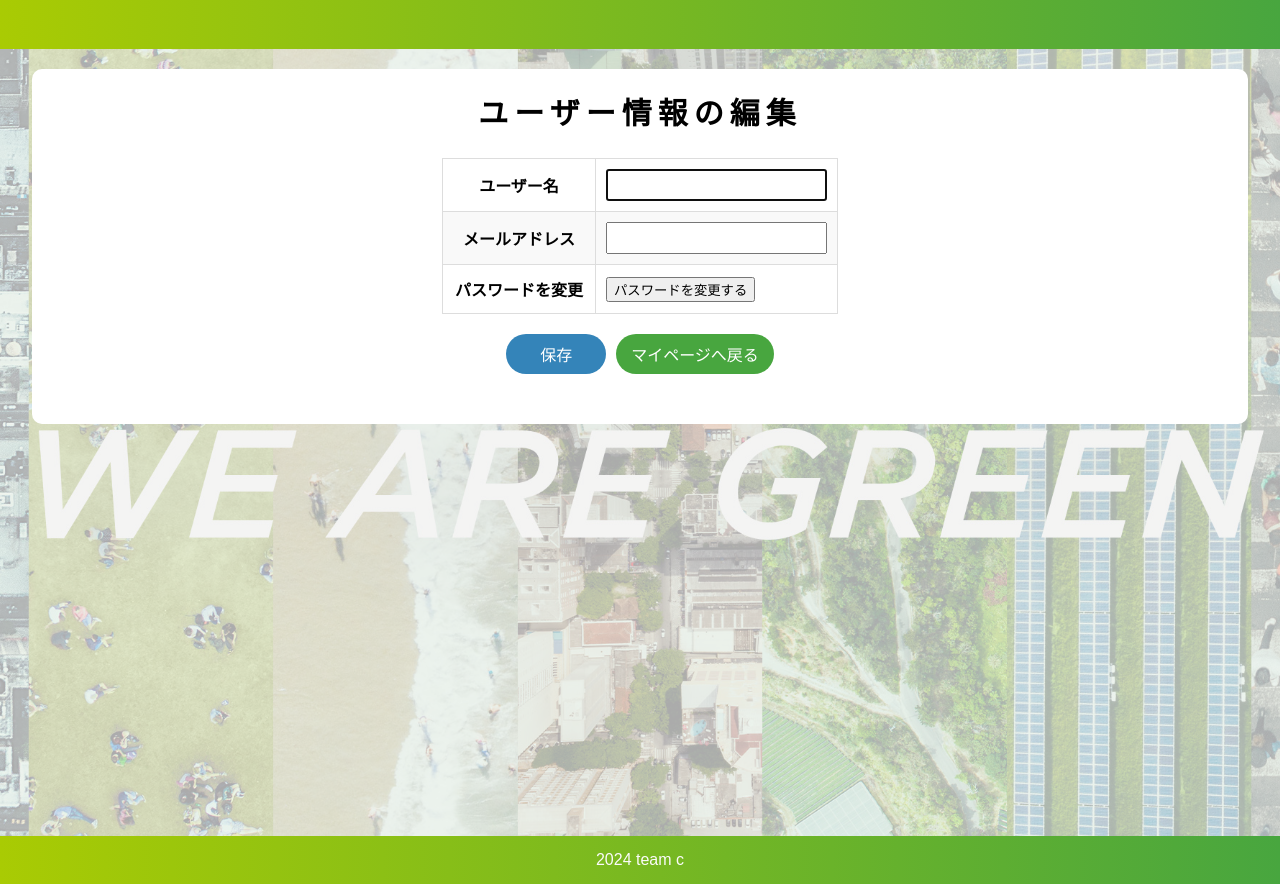
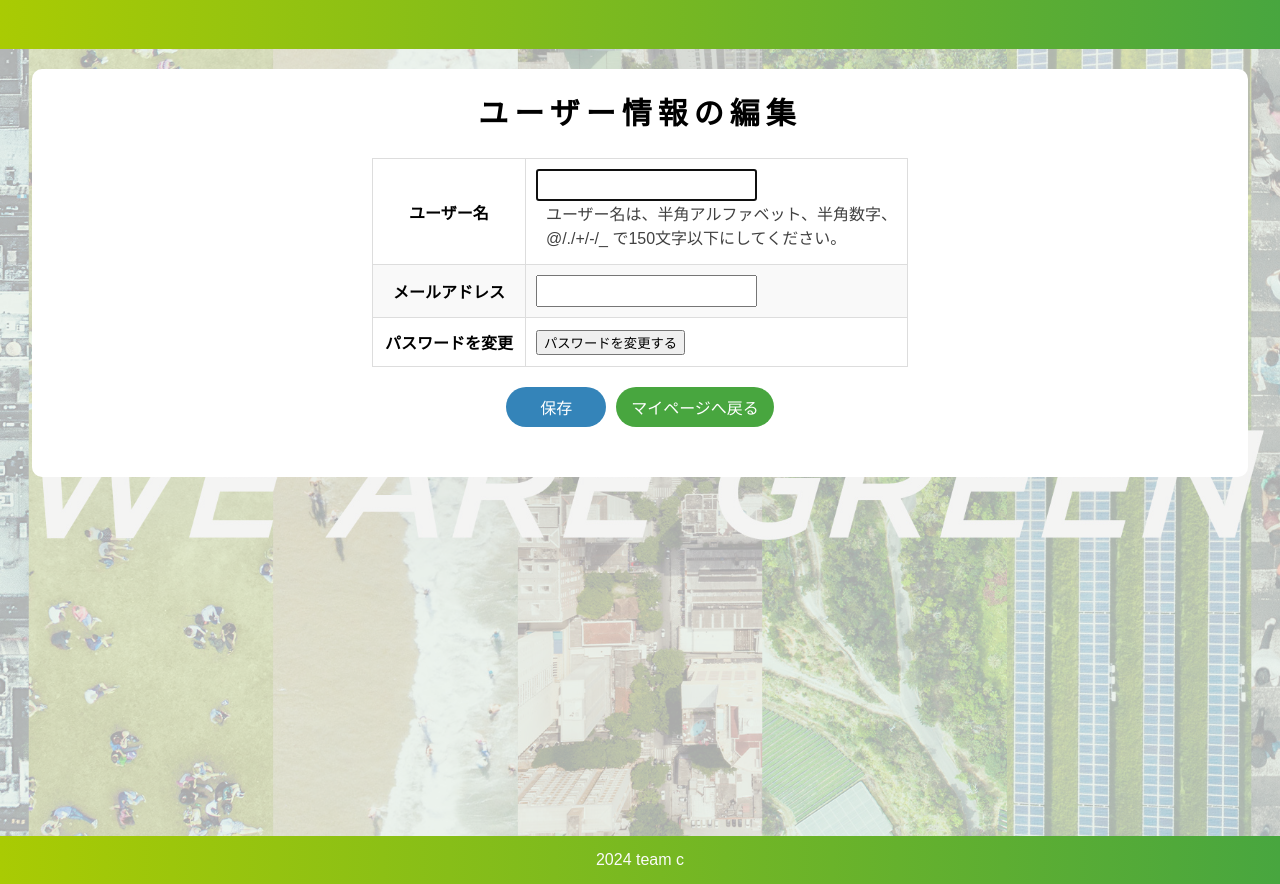
Before and after one commit to yuki-nishizawa/equipment-management-C, a Django app: template templates/users/edit.html in a window 1280 px wide. Shown: the part 51-935 px from the top of the page. Run offline with Django 4.2, Linux system fonts and the light colour scheme; the template is opened without the code that fills it: values that come from a table or form of the project are taken from there, others are empty; parts of the project's set-up code (start-up, migrations or seed data) failed here and were passed over.

```diff
--- a/templates/users/edit.html
+++ b/templates/users/edit.html
@@ -27,6 +27,11 @@
                   {% endfor %}
               </ul>
               {% endif %}
+              <div class="field-info">
+                <p>
+                    ユーザー名は、半角アルファベット、半角数字、<br>@/./+/-/_ で150文字以下にしてください。
+                </p>
+            </div>
           </td>
       </tr>
       <tr>
@@ -98,7 +103,10 @@
                   </tr>
               </table>
               <div class="info">
-                  パスワードを変更すると、自動的にログアウトされます。新しいパスワードで再度ログインしてください。
+                あなたの他の個人情報と似ているパスワードにはできません。<br>
+                パスワードは最低 8 文字以上必要です。<br>
+                よく使われるパスワードにはできません。<br>
+                数字だけのパスワードにはできません。
               </div>
               <div class="btn-container">
                 <button type="submit" class="button">変更</button>
```
Also changed, not shown: templates/users/favorite.html (+2 -15 lines).
